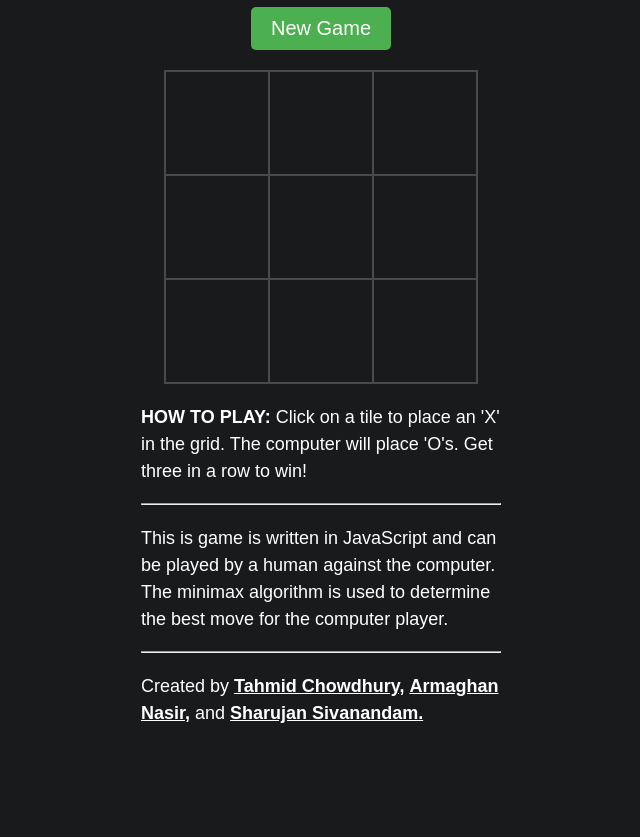
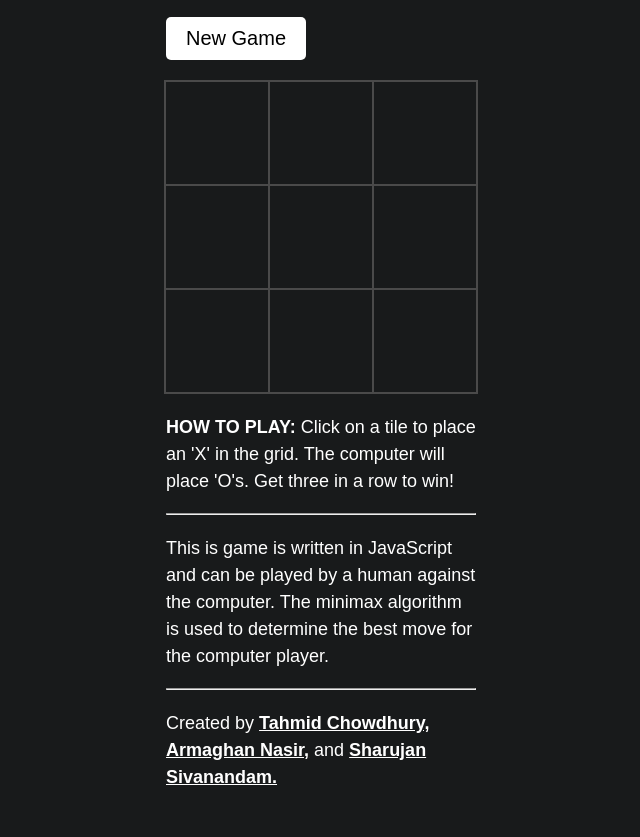
Before and after one commit to tahmid-chowdhury/Tic-Tac-Toe, a plain HTML site: page index.html in a window 1280 px wide. Shown: the part 101-938 px from the top of the page, without its empty margins (319-959 px from the left). Before the commit the page ends 874 px from the top, so only its background shows below. Drawn offline with Linux system fonts and the light colour scheme.

Commit message:
Add files via upload

```diff
--- a/index.html
+++ b/index.html
@@ -14,8 +14,10 @@
     <div id="heading">
         <h1>Tic-Tac-Toe</h1>
     </div>
-    <button id="new-game">New Game</button>
-    <div id="message"></div>
+    <div id="container">
+        <button id="new-game">New Game</button>
+        <div id="message"></div>
+    </div>
     <table>
         <tr>
             <td id="00"></td>
--- a/style.css
+++ b/style.css
@@ -10,36 +10,44 @@ h1 {
 
 #heading {
     margin: 0 auto;
-    width: 360px;
+    width: 310px;
 }
 
 #message {
-    text-align: center;
-    margin-top: 20px;
+    text-align: right;
     font-size: 24px;
     color: white;
 }
 
 #new-game {
     display: block;
-    margin: 0 auto;
     padding: 10px 20px;
     font-size: 20px;
-    background-color: #4CAF50;
-    color: white;
+    background-color: white;
+    color: black;
     border: none;
     border-radius: 5px;
     cursor: pointer;
     margin-top: 10px;
+    float: left;
+}
+
+#container {
+    margin: 0 auto;
+    width: 310px;
+    display: flex;
+    justify-content: space-between;
+    align-items: center;
 }
 
 #new-game:hover {
-    background-color: #3e8e41;
+    background-color: #666666;
 }
 
 table {
     border-collapse: collapse;
     margin: 0 auto;
+    margin-top: 20px;
 }
 
 td {
@@ -59,7 +67,7 @@ td:hover {
 
 #description {
     margin: 0 auto;
-    width: 360px;
+    width: 310px;
 }
 
 p {
--- a/tic-tac-toe.js
+++ b/tic-tac-toe.js
@@ -153,7 +153,7 @@ function handleSquareClick(event) {
         }
         else {
             currentPlayer = COMPUTER_PLAYER;
-            playComputerMove();
+            window.setTimeout(playComputerMove,1000);
         }
     }
 }
```
